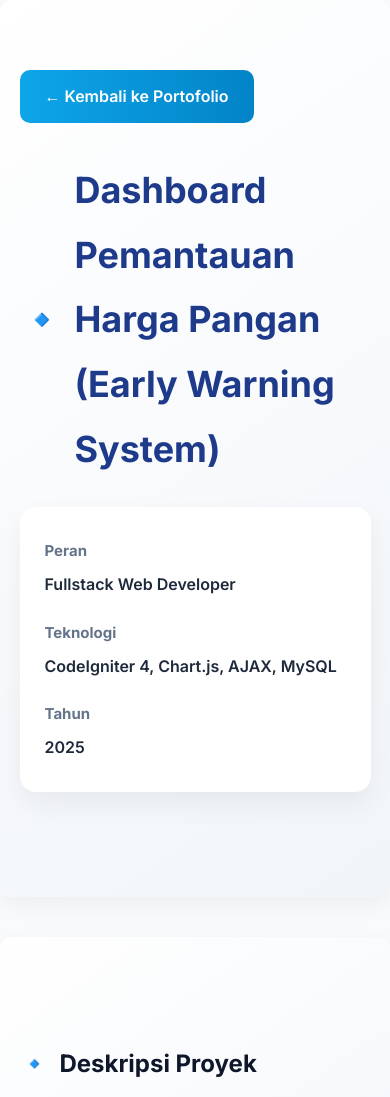
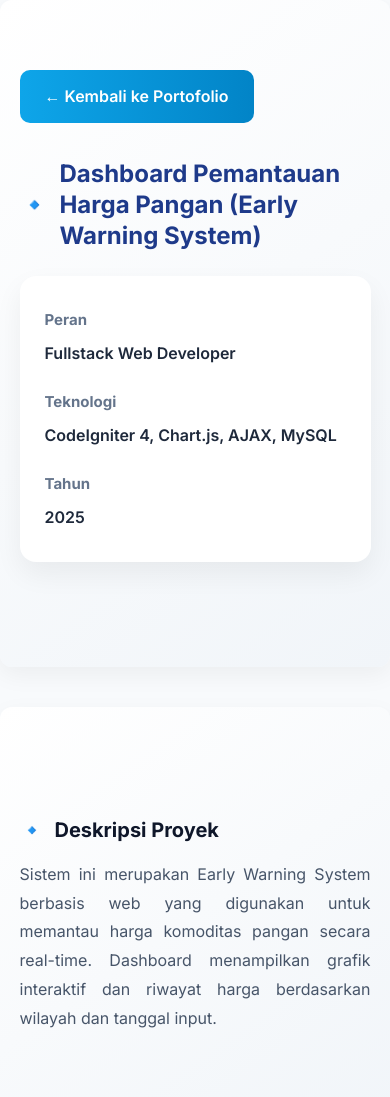
Before and after one commit to ghiromadan11/ghiromadan11.github.io, a plain HTML site: page harga-pangan.html in a window 390 px wide. Shown: the top 1097 px of the page. Drawn offline with Linux system fonts and the light colour scheme.

Commit message:
Add files via upload

```diff
--- a/harga-pangan.html
+++ b/harga-pangan.html
@@ -58,6 +58,18 @@ h2{
 }
 h1::before, h2::before{
     content:"🔹";
+}
+/* ================= MOBILE ADJUST H1 ================= */
+@media (max-width: 768px) {
+    h1 {
+        font-size: 24px; /* perkecil ukuran font untuk mobile */
+        line-height: 1.3; /* sesuaikan tinggi baris */
+        margin-bottom: 15px; /* kurangi jarak bawah agar tidak terlalu turun */
+    }
+    h2 {
+        font-size: 20px; /* opsional, jika ingin H2 juga lebih pas */
+        margin-bottom: 12px;
+    }
 }
 
 /* PARAGRAPH & LIST */
```
Also changed, not shown: rs-assyifa.html (+12 -0 lines).
